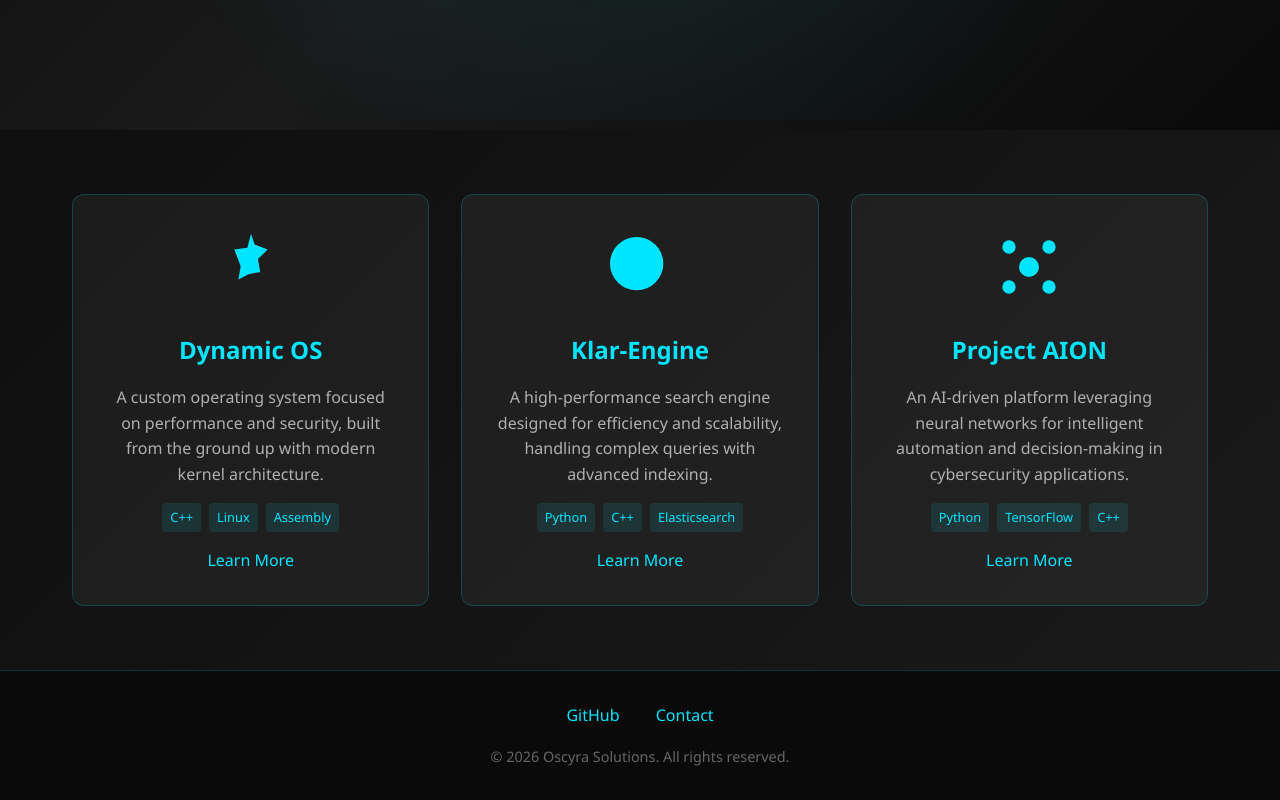
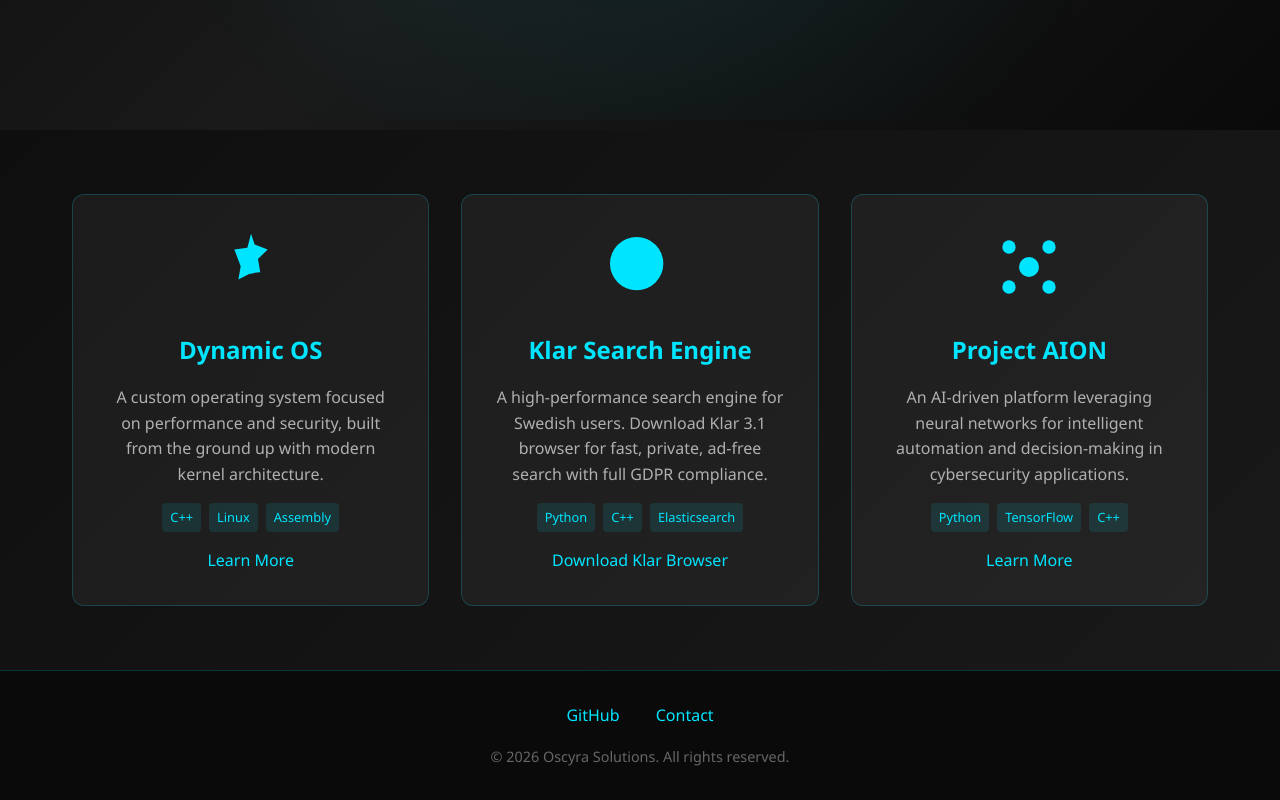
Before and after one commit to CKCHDX/oscyra.solutions, a plain HTML site: page index.html in a window 1280 px wide. Shown: the part 670-1470 px from the top of the page. Drawn offline with Linux system fonts and the light colour scheme.

Commit message:
SEO: Improve Klar project card anchor text and description for better keyword targeting (klar search engine, klar browser)

```diff
--- a/index.html
+++ b/index.html
@@ -3,6 +3,8 @@
 <head>
   <meta charset="UTF-8">
   <meta name="viewport" content="width=device-width, initial-scale=1.0">
+  <meta name="description" content="Oscyra Solutions - Innovative software projects including Klar search engine, Dynamic OS, and Project AION. Privacy-first technology from Sweden.">
+  <meta name="keywords" content="oscyra solutions, klar search engine, dynamic os, project aion, privacy software, Swedish tech">
   <title>Oscyra Solutions | Projects</title>
   <style>
     * {
@@ -229,14 +231,14 @@
         <circle cx="11" cy="11" r="8"/>
         <path d="m21 21-4.35-4.35"/>
       </svg>
-      <h3>Klar-Engine</h3>
-      <p>A high-performance search engine designed for efficiency and scalability, handling complex queries with advanced indexing.</p>
+      <h3>Klar Search Engine</h3>
+      <p>A high-performance search engine for Swedish users. Download Klar 3.1 browser for fast, private, ad-free search with full GDPR compliance.</p>
       <div class="tech-stack">
         <span class="tech-badge">Python</span>
         <span class="tech-badge">C++</span>
         <span class="tech-badge">Elasticsearch</span>
       </div>
-      <a href="https://oscyra.solutions/klar">Learn More</a>
+      <a href="https://oscyra.solutions/klar">Download Klar Browser</a>
     </div>
     <div class="project-card fade-in" onclick="window.location.href='https://oscyra.solutions/project-aion'">
       <svg class="project-icon" viewBox="0 0 24 24">
@@ -261,7 +263,7 @@
     </div>
   </main>
   <footer>
-    <a href="https://github.com/CKCHDX" target="_blank">GitHub</a>
+    <a href="https://github.com/CKCHDX" target="_blank" rel="noopener noreferrer">GitHub</a>
     <a href="mailto:contact@oscyra.solutions">Contact</a>
     <div class="copyright">&copy; 2026 Oscyra Solutions. All rights reserved.</div>
   </footer>
```
